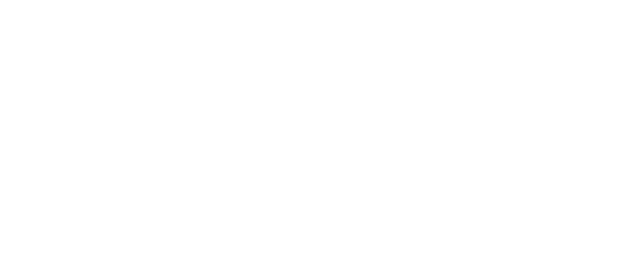
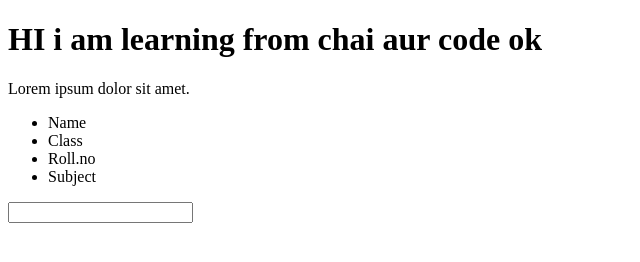
Before and after one commit to im-dipanshu/Javascipt-repo, a plain HTML site: page Medium/index.html in a window 1280 px wide. Shown: the whole page, without its empty margins (0-640 px from the left). Drawn offline with Linux system fonts and the light colour scheme.

Commit message:
leaning about DOM

```diff
--- a/Medium/index.html
+++ b/Medium/index.html
@@ -1,11 +1,21 @@
 <!DOCTYPE html>
 <html lang="en">
-<head>
-    <meta charset="UTF-8">
-    <meta name="viewport" content="width=device-width, initial-scale=1.0">
+  <head>
+    <meta charset="UTF-8" />
+    <meta name="viewport" content="width=device-width, initial-scale=1.0" />
     <title>Document</title>
-</head>
-<body>
-
-</body>
+  </head>
+  <body>
+    <div>
+      <h1 class="heading">HI i am learning from chai aur code ok</h1>
+      <p id="title">Lorem ipsum dolor sit amet.</p>
+      <ul>
+        <li>Name</li>
+        <li>Class</li>
+        <li>Roll.no</li>
+        <li>Subject</li>
+      </ul>
+      <input type="password">
+    </div>
+  </body>
 </html>
```
